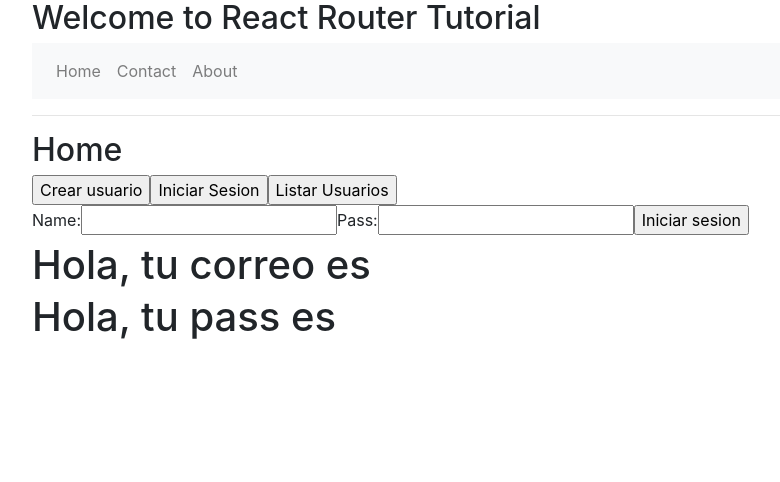
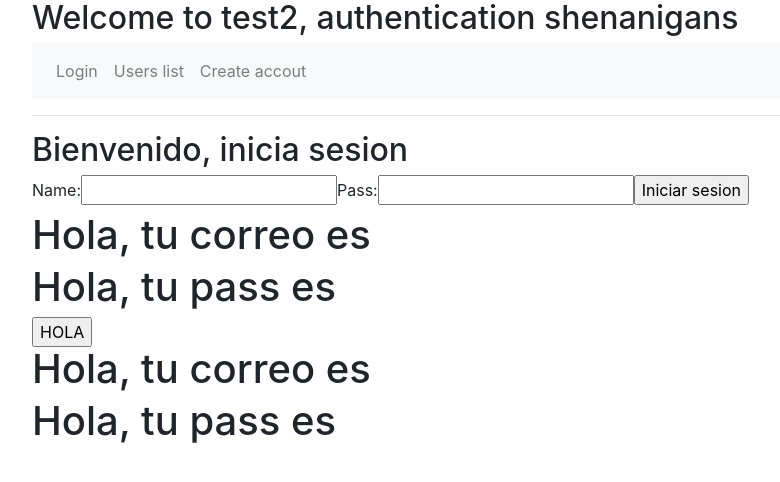
Before and after one commit to carlosjcuevasm/mctekkTest, a React (Create React App) app in the folder test2/test2/: page / in a window 1280 px wide. Shown: the top 482 px of the page, without its empty margins (53-833 px from the left). Built offline with nearby package versions, Linux system fonts and the light colour scheme.

Commit message:
login independiente utilizando repository

```diff
--- a/test2/test2/src/App.js
+++ b/test2/test2/src/App.js
@@ -2,7 +2,7 @@
 
 import React, { Component } from 'react';
 import { BrowserRouter as Router, Switch, Route, Link } from 'react-router-dom';
-import Home from './components/Home';
+import Login from './components/Login';
 import About from './components/About';
 import Contact from './components/Contact';
 
@@ -21,11 +21,9 @@
         password:""
     }
 
-    constructor(){
-        super();
-
-
-    }
+    // constructor(){
+    //     super();
+    // }
 
     getComment = async () =>{
       try{
@@ -37,24 +35,7 @@
     }
 
    //Usada de prueba. Obligado necesita parametros
-    loginUser = async() =>{
-        try{
-            alert(document.getElementById("mail"))
-            let res = await api.post('/auth',{
-                email: "mauricio@email.com",
-                password:"mauricio123"
-            },
-            )
-            console.log(res)
-            console.log(res.data.token)
-            this.setState({token: res.data.token})
-            console.log(this.state.token)
 
-
-        } catch (err){
-            console.log(err)
-        }
-    }
     loginUser = async(mail,pass) =>{
         try{
             let res = await api.post('/auth',{
@@ -78,6 +59,7 @@
             }
             }
             )
+            console.log(res)
         }
         catch(err){
             console.log(err)
@@ -102,26 +84,25 @@
         }
     }
 
-    myChangeHandler = (event) => {
-        switch(event.target.name){
-            case "email":
-                this.setState({email: event.target.value});
-                break;
-            case "password":
-                this.setState({password: event.target.value});
-                break;
-            default:
+    // myChangeHandler = (event) => {
+    //     switch(event.target.name){
+    //         case "email":
+    //             this.setState({email: event.target.value});
+    //             break;
+    //         case "password":
+    //             this.setState({password: event.target.value});
+    //             break;
+    //         default:
 
-        }
-    }
-    onSubmitHandler = (event) =>
-    {
-        let mail = this.state.email
-        let pass = this.state.password
-        event.preventDefault();
-        alert(this.state.email + '\n'+ this.state.password)
-        this.loginUser(mail, pass)
-    }
+    //     }
+    // }
+    // onSubmitHandler = (event) =>
+    // {
+    //     let mail = this.state.email
+    //     let pass = this.state.password
+    //     event.preventDefault();
+    //     this.loginUser(mail, pass)
+    // }
 
 
 
@@ -130,25 +111,21 @@
     return (
     <Router>
         <div>
-          <h2>Welcome to React Router Tutorial</h2>
+          <h2>Welcome to test2, authentication shenanigans</h2>
           <nav className="navbar navbar-expand-lg navbar-light bg-light">
           <ul className="navbar-nav mr-auto">
-            <li><Link to={'/'} className="nav-link"> Home </Link></li>
-            <li><Link to={'/contact'} className="nav-link">Contact</Link></li>
-            <li><Link to={'/about'} className="nav-link">About</Link></li>
+            <li><Link to={'/'} className="nav-link"> Login </Link></li>
+            <li><Link to={'/contact'} className="nav-link">Users list</Link></li>
+            <li><Link to={'/about'} className="nav-link">Create accout</Link></li>
           </ul>
           </nav>
           <hr />
           <Switch>
-              <Route exact path='/' component={Home} />
+              <Route exact path='/' component={Login} />
               <Route path='/contact' component={Contact} />
               <Route path='/about' component={About} />
           </Switch>
-          {this.state.comments.map(comments => <h1 key ={comments.id}>{comments.body}</h1>)}
-          <button onClick={this.createUser}>Crear usuario</button>
-          <button onClick={this.loginUser}>Iniciar Sesion</button>
-          <button onClick={this.getAllUsers}>Listar Usuarios</button>
-          <form onSubmit={this.onSubmitHandler}>
+          {/* <form onSubmit={this.onSubmitHandler}>
             <label>
                 Name:
                 <input type="email" name="email" onChange={this.myChangeHandler}/>
@@ -158,7 +135,7 @@
                 <input type="password" name="password" onChange={this.myChangeHandler}/>
             </label>
             <input type="submit" value="Iniciar sesion"/>
-            </form>
+            </form> */}
             <h1>Hola, tu correo es {this.state.email}</h1>
             <h1>Hola, tu pass es {this.state.password}</h1>
             </div>
--- /dev/null
+++ b/test2/test2/src/api/repository.js
@@ -0,0 +1,41 @@
+import axios from 'axios'
+import { Component } from 'react'
+
+const api = axios.create({
+    baseURL: 'https://apidev.kanvas.dev/v1/'
+})
+
+export  async function  loginUser(mail,pass) {
+        try{
+            let res = await api.post('/auth',{
+                email: mail,
+                password: pass
+            },
+            )
+            this.setState({token: res.data.token})
+        } catch (err){
+            console.log(err)
+            console.log ("Error en el inicio de sesion")
+        }
+    }
+
+
+    export function myChangeHandler (event)  {
+        switch(event.target.name){
+            case "email":
+                this.setState({email: event.target.value});
+                break;
+            case "password":
+                this.setState({password: event.target.value});
+                break;
+            default:
+
+        }
+    }
+export function  onSubmitHandler (event)
+    {
+        let mail = this.state.email
+        let pass = this.state.password
+        event.preventDefault();
+        this.loginUser(mail, pass)
+    }
--- a/test2/test2/src/components/Home.js
+++ /dev/null
@@ -1,15 +0,0 @@
-// Home.js
-
-import React, { Component } from 'react';
-
-class Home extends Component {
-  render() {
-    return (
-        <div>
-          <h2>Home</h2>
-        </div>
-    );
-  }
-}
-
-export default Home;
--- /dev/null
+++ b/test2/test2/src/components/Login.js
@@ -0,0 +1,51 @@
+// Home.js
+import React, { Component } from 'react';
+import {loginUser,myChangeHandler,onSubmitHandler} from '../api/repository'
+
+class Login extends Component {
+
+  state = {
+    comments: [],
+    token : "",
+    email:"",
+    password:""
+}
+
+
+
+constructor(props){
+  super(props);
+
+  this.onSubmitHandler = onSubmitHandler.bind(this);
+  this.myChangeHandler = myChangeHandler.bind(this);
+  this.loginUser = loginUser.bind(this)
+
+}
+
+
+  render() {
+    return (
+        <div>
+          <h2>Bienvenido, inicia sesion</h2>
+          <form onSubmit={this.onSubmitHandler}>
+            <label>
+                Name:
+                <input type="email" name="email" onChange={this.myChangeHandler}/>
+            </label>
+            <label>
+                Pass:
+                <input type="password" name="password" onChange={this.myChangeHandler}/>
+            </label>
+            <input type="submit" value="Iniciar sesion"/>
+            </form>
+            <h1>Hola, tu correo es {this.state.email}</h1>
+            <h1>Hola, tu pass es {this.state.password}</h1>
+            <button onClick={onSubmitHandler}>HOLA</button>
+
+        </div>
+
+    );
+  }
+}
+
+export default Login;
```
